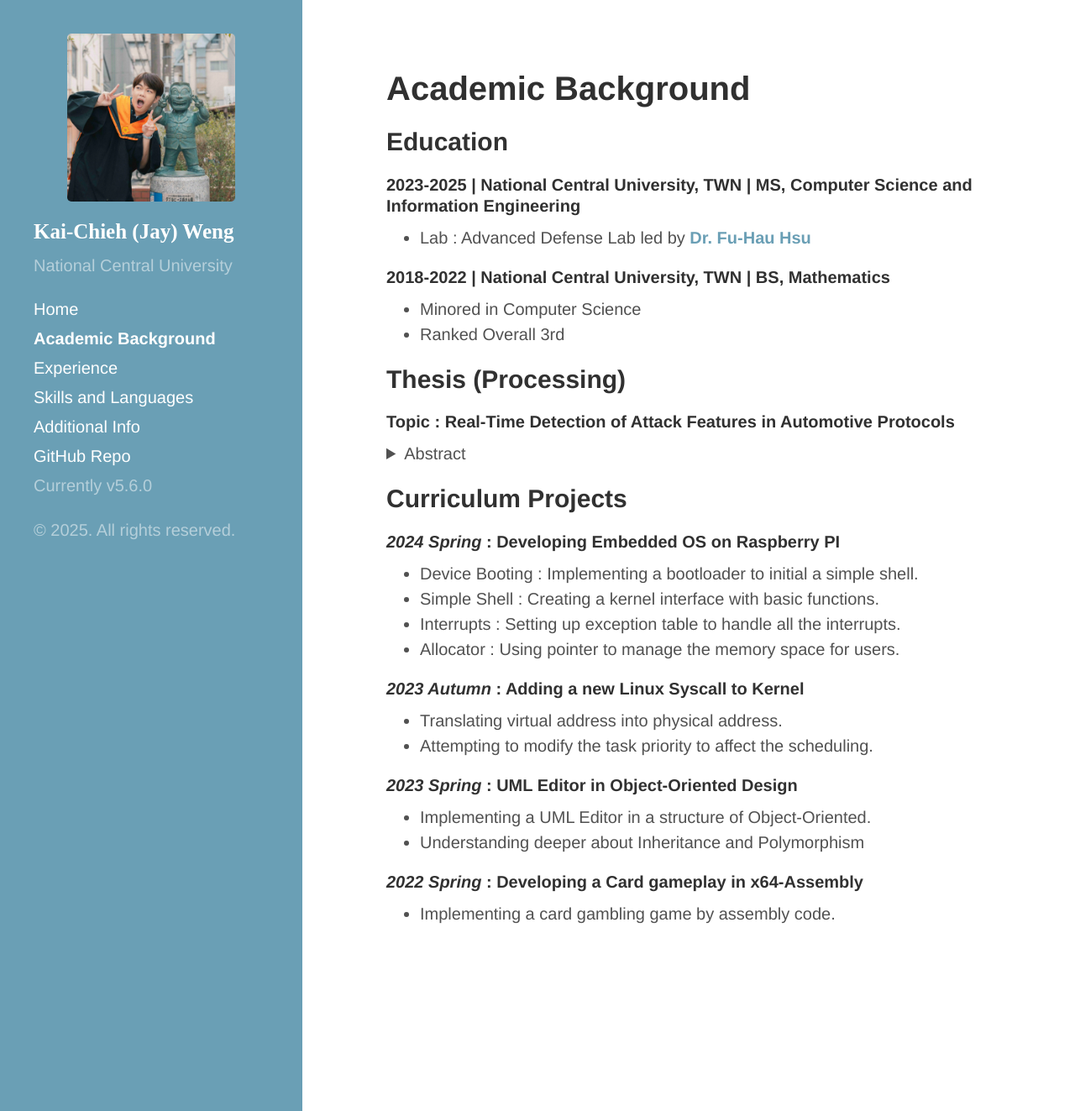
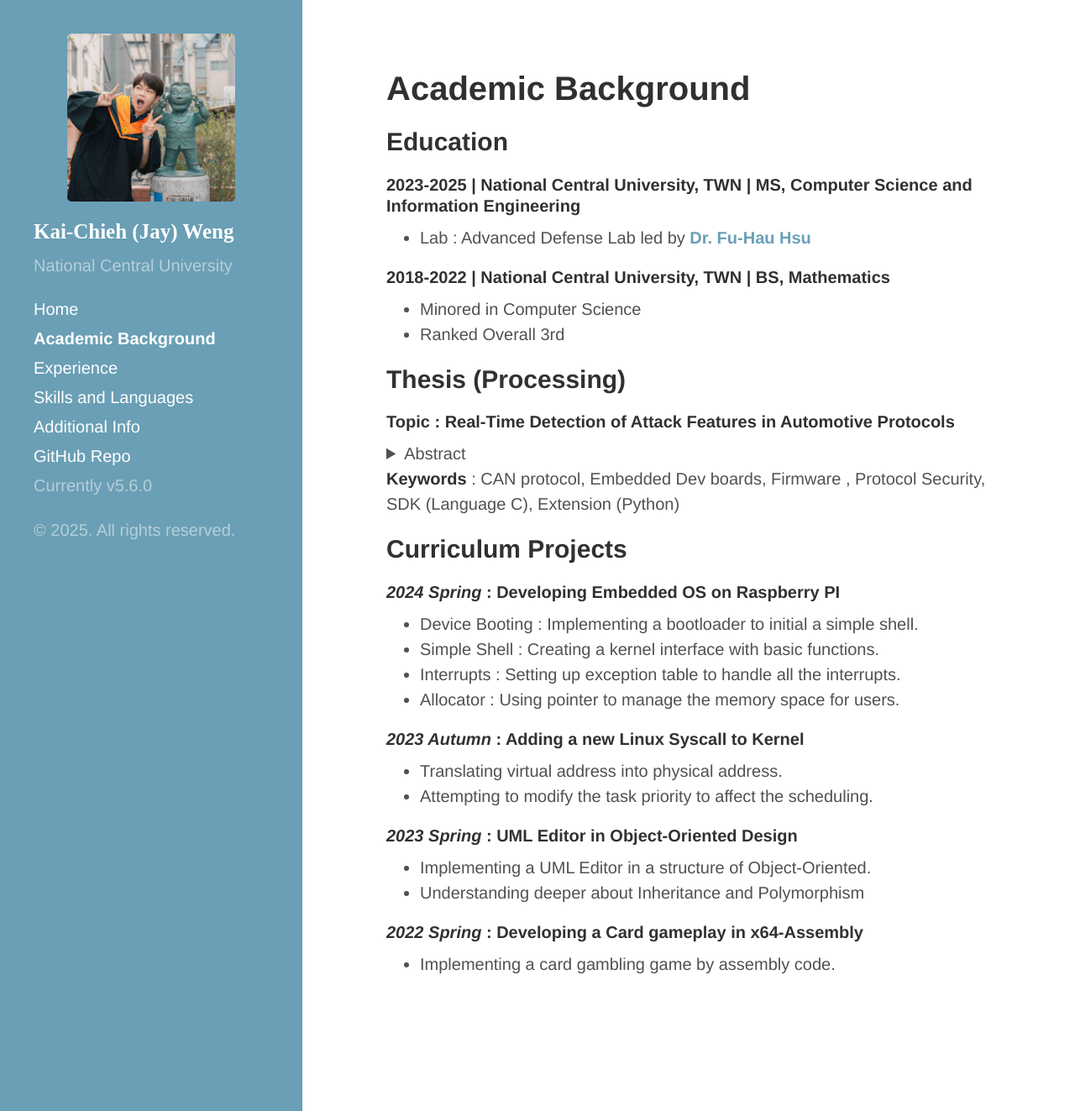
Before and after one commit to FactorialK/FactorialK.github.io, a Jekyll site: the page built from B_Background.md, in a window 1280 px wide and 1323 px high. Shown: the whole window at 84% size. Built offline with Jekyll 4.4.1, drawn with Linux system fonts in a browser that asks for light colours.

Commit message:
250408 Revising few details

```diff
--- a/B_Background.md
+++ b/B_Background.md
@@ -20,6 +20,8 @@ title: Academic Background
 
 In this work, we focus on clock offset, the fundamental source of clock skew, and introduce a novel phenomenon called **response offset**, which arises during bus-off attacks. Leveraging this discovery, we developed a software development kit (SDK) and a Saleae extension to facilitate real-time digital signal capture and analysis, achieving an average detection rate of 99.998\%. We anticipate further improvements as sampling rates continue to increase in future implementations. </pre> </details>
 
+**Keywords** : CAN protocol, Embedded Dev boards, Firmware , Protocol Security, SDK (Language C), Extension (Python)
+
 ## Curriculum Projects
 #### *2024 Spring* : Developing Embedded OS on Raspberry PI
 * Device Booting : Implementing a bootloader to initial a simple shell.
```
